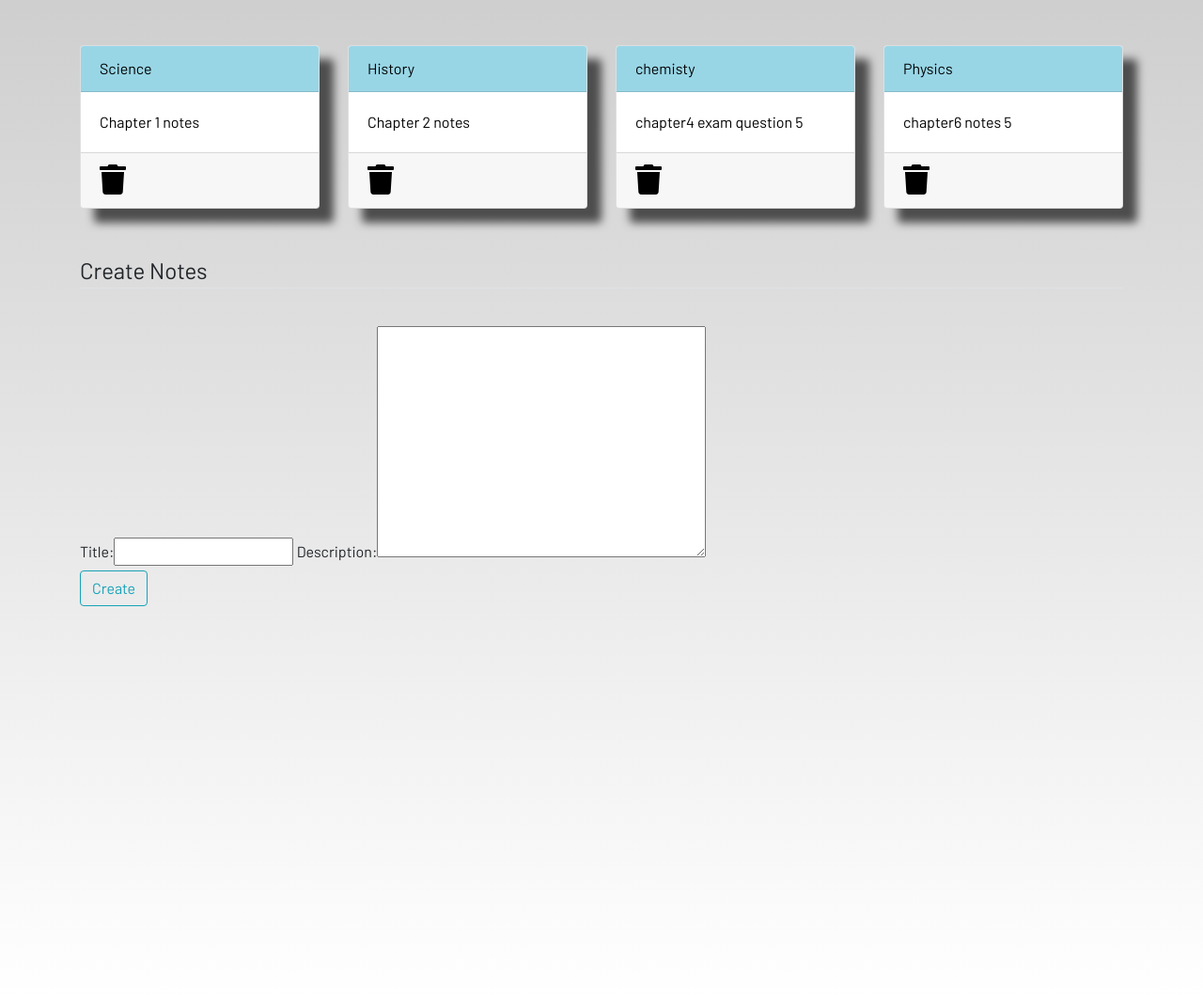
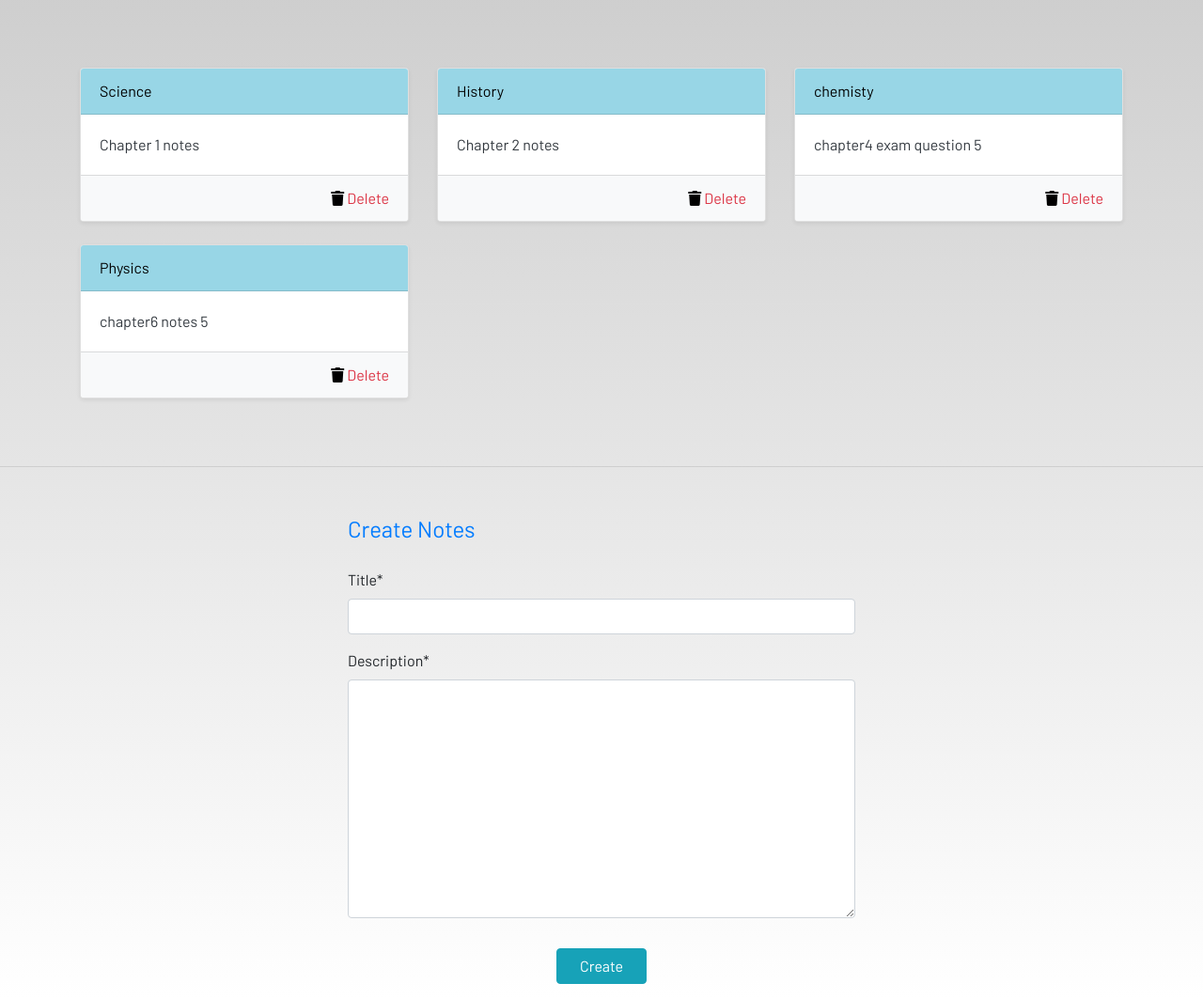
Before and after one commit to khadeashutosh/Student_Study_Portal_Project, a Django app: page /notes/ in a window 1280 px wide. Shown: the part 56-1119 px from the top of the page at 94% size. Run offline with Django 3.2, Linux system fonts and the light colour scheme; a user stored in the database is signed in; data comes from the database, SQL or seed files in the repository; some libraries are stand-ins or nearby versions; some web fonts are replaced.

Commit message:
Implement notes listing and creation interface

```diff
--- a/student_study_portal/dashboard/templates/dashboard/notes.html
+++ b/student_study_portal/dashboard/templates/dashboard/notes.html
@@ -1,38 +1,49 @@
-{% extends 'dashboard/base.html' %} {% load static %} {% load crispy_forms_tags
-%} {% block content %}
+{% extends 'dashboard/base.html' %}
+{% load static %}
+{% load crispy_forms_tags %}
+{% block content %}
 
-<div class="container">
+<div class="container mt-4">
   <div class="row">
     {% for note in notes %}
-    <div class="col-md-3">
-      <a href="{% url 'notes_detail' note.id%}">
-        <div class="card">
-          <div class="card-header">{{note.title}}</div>
-          <div class="card-body">{{note.description}}</div>
-          <div class="card-footer mt-auto">
-            <a href="{% url 'delete_notes' note.id %}">
-              <i class="fa fa-trash fa-2x"></i
-            ></a>
+    <div class="col-md-4 mb-4">
+      <a href="{% url 'notes_detail' note.id %}" style="text-decoration: none;">
+        <div class="card h-100 shadow-sm">
+          <div class="card-header bg-primary text-white">
+            {{ note.title }}
+          </div>
+          <div class="card-body text-dark">
+            {{ note.description|truncatewords:20 }}
+          </div>
+          <div class="card-footer bg-light text-right">
+            <a href="{% url 'delete_notes' note.id %}" class="text-danger">
+              <i class="fa fa-trash"></i> Delete
+            </a>
           </div>
         </div>
       </a>
     </div>
     {% endfor %}
-    <br /><br />
   </div>
 </div>
-<br /><br />
+
+<hr class="my-5" />
+
 <div class="container">
+  <div class="row justify-content-center">
+    <div class="col-md-6">
       <form method="POST">
         {% csrf_token %}
         <fieldset class="form-group">
-      <legend class="border-bottom mb-4">Create Notes</legend>
+          <legend class="mb-4 text-primary">Create Notes</legend>
+          {{ form|crispy }}
         </fieldset>
-    {{ form }}
-
-    <div class="form-group">
-      <button href="" class="btn btn-outline-info" type="submit">Create</button>
+        <div class="form-group text-center">
+          <button class="btn btn-info px-4" type="submit">Create</button>
         </div>
       </form>
     </div>
+  </div>
+</div>
+
 {% endblock content %}
```
Lines whose indentation alone changed are shown as unchanged.
